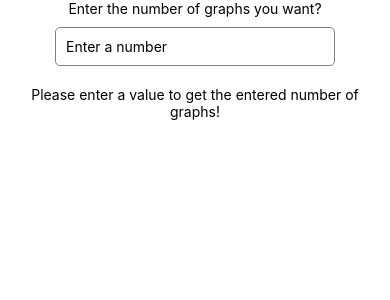
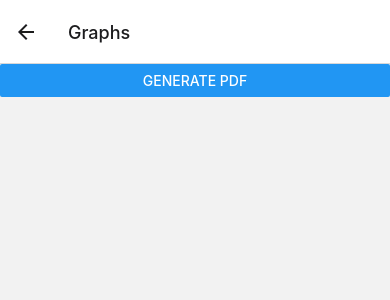
Before and after one commit to PiyushPamnani/mobile-charts, a React Native app: screen /Graphs in a window 390 px wide. Shown: the top 300 px of the page. Built offline with nearby package versions, Linux system fonts and the light colour scheme.

Commit message:
Navigation without Navbar

```diff
--- a/App.js
+++ b/App.js
@@ -1,75 +1,20 @@
-import React, {useEffect, useRef, useState} from 'react';
-import {ScrollView, Button, View, Image, Text, TextInput} from 'react-native';
+import {NavigationContainer} from '@react-navigation/native';
+import {createNativeStackNavigator} from '@react-navigation/native-stack';
+import Home from './Home/Home';
+import ReactNativeGraphs from './ReactNativeGraphs/ReactNativeGraphs';
 import Navbar from './Navbar/Navbar';
-import ReactNativeGraphs from './ReactNativeGraphs/ReactNativeGraphs';
+
+const Stack = createNativeStackNavigator();
 
 const App = () => {
-  const [navbarVisible, setNavbarVisible] = useState(true);
-  const [lastScrollOffset, setLastScrollOffset] = useState(0);
-  const [chartNumber, setChartNumber] = useState();
-  const [showChart, setShowChart] = useState(false);
-  const [graphsArr, setGraphsArr] = useState([]);
-
-  const handleScroll = event => {
-    const currentScrollOffset = event.nativeEvent.contentOffset.y;
-    const scrollUp = currentScrollOffset < lastScrollOffset;
-
-    if (scrollUp) {
-      setNavbarVisible(true);
-    } else {
-      setNavbarVisible(false);
-    }
-
-    setLastScrollOffset(currentScrollOffset);
-  };
-
-  const handleCharts = () => {
-    if (chartNumber > 0) {
-      const newGraphsArr = [];
-      for (let i = 0; i < parseInt(chartNumber, 10); i++) {
-        newGraphsArr.push(i);
-      }
-      setShowChart(true);
-      setGraphsArr(newGraphsArr);
-    } else {
-      setShowChart(false);
-    }
-  };
-
   return (
-    <View>
-      <ScrollView onScroll={handleScroll} style={{paddingHorizontal: 20}}>
-        {showChart === false && (
-          <View style={{alignItems: 'center', marginBottom: 20}}>
-            <Text style={{marginBottom: 10}}>
-              Enter the number of graphs you want?
-            </Text>
-            <TextInput
-              style={{
-                borderWidth: 1,
-                borderColor: 'gray',
-                borderRadius: 5,
-                padding: 10,
-                width: '80%',
-              }}
-              placeholder="Enter a number"
-              onChangeText={text => setChartNumber(text)}
-              onSubmitEditing={handleCharts}
-              keyboardType="number-pad"
-            />
-          </View>
-        )}
-        {showChart ? (
-          <ReactNativeGraphs graphsArr={graphsArr} />
-        ) : (
-          <Text style={{textAlign: 'center'}}>
-            Please enter a value to get the entered number of graphs!
-          </Text>
-        )}
-      </ScrollView>
-
-      <Navbar navbarVisible={navbarVisible} showChart={showChart} />
-    </View>
+    <NavigationContainer>
+      <Stack.Navigator>
+        <Stack.Screen name="Home" component={Home} />
+        <Stack.Screen name="Navbar" component={Navbar} />
+        <Stack.Screen name="Graphs" component={ReactNativeGraphs} />
+      </Stack.Navigator>
+    </NavigationContainer>
   );
 };
 
--- /dev/null
+++ b/Home/Home.jsx
@@ -0,0 +1,42 @@
+import React, {useState} from 'react';
+import {ScrollView, View, Text, TextInput} from 'react-native';
+
+const Home = ({navigation}) => {
+  const [chartNumber, setChartNumber] = useState();
+
+  const handleCharts = () => {
+    if (chartNumber > 0) {
+      navigation.navigate('Graphs', {chartNumber});
+    }
+  };
+
+  return (
+    <View>
+      <ScrollView style={{paddingHorizontal: 20}}>
+        <View style={{alignItems: 'center', marginBottom: 20}}>
+          <Text style={{marginBottom: 10}}>
+            Enter the number of graphs you want?
+          </Text>
+          <TextInput
+            style={{
+              borderWidth: 1,
+              borderColor: 'gray',
+              borderRadius: 5,
+              padding: 10,
+              width: '80%',
+            }}
+            placeholder="Enter a number"
+            onChangeText={text => setChartNumber(text)}
+            onSubmitEditing={handleCharts}
+            keyboardType="number-pad"
+          />
+        </View>
+        <Text style={{textAlign: 'center'}}>
+          Please enter a value to get the entered number of graphs!
+        </Text>
+      </ScrollView>
+    </View>
+  );
+};
+
+export default Home;
--- a/ReactNativeGraphs/ReactNativeGraphs.jsx
+++ b/ReactNativeGraphs/ReactNativeGraphs.jsx
@@ -3,6 +3,7 @@ import {ScrollView, Button, View, Image, Text} from 'react-native';
 import {BarChart, LineChart, PieChart} from 'react-native-gifted-charts';
 import RNHTMLtoPDF from 'react-native-html-to-pdf';
 import {captureRef} from 'react-native-view-shot';
+import Navbar from '../Navbar/Navbar';
 
 const sampleData = [1, 2, 3, 4, 5];
 
@@ -12,21 +13,60 @@ const generateData = () => {
   }));
 };
 
-const ReactNativeGraphs = ({graphsArr}) => {
-  const [chartData, setChartData] = useState(
-    Array.from(Array(graphsArr.length), () => generateData()),
-  );
-  const chartRefs = useRef(Array.from(Array(graphsArr.length), () => useRef()));
+const chartTypes = ['line', 'pie', 'bar', 'lineArea'];
 
-  const chartTypes = ['line', 'pie', 'bar', 'lineArea'];
+const ReactNativeGraphs = ({navigation, route}) => {
+  const [navbarVisible, setNavbarVisible] = useState(true);
+  const [lastScrollOffset, setLastScrollOffset] = useState(0);
+  const [graphsArr, setGraphsArr] = useState([]);
+  const [chartData, setChartData] = useState([]);
+  const [chartImages, setChartImages] = useState([]);
+
+  const chartRefs = useRef(Array.from({length: 10}, () => null));
+
+  const number = route?.params?.chartNumber;
+
+  useEffect(() => {
+    const newGraphsArr = [];
+    for (let i = 0; i < parseInt(number, 10); i++) {
+      newGraphsArr.push(i);
+    }
+    setGraphsArr(newGraphsArr);
+  }, [number]);
 
   useEffect(() => {
     const data = [];
     for (let i = 0; i < graphsArr.length; i++) {
-      data.push(generateData());
+      data.push({
+        type: chartTypes[i % chartTypes.length],
+        data: generateData(),
+      });
     }
     setChartData(data);
   }, [graphsArr]);
+
+  const handleScroll = event => {
+    const currentScrollOffset = event.nativeEvent.contentOffset.y;
+    const scrollUp = currentScrollOffset < lastScrollOffset;
+
+    if (scrollUp) {
+      setNavbarVisible(true);
+    } else {
+      setNavbarVisible(false);
+    }
+
+    setLastScrollOffset(currentScrollOffset);
+  };
+
+  const captureChartImage = async index => {
+    if (chartRefs.current[index]) {
+      const chartContainerRef = await captureRef(chartRefs.current[index], {
+        format: 'png',
+        quality: 0.8,
+      });
+      setChartImages(prevImages => [...prevImages, chartContainerRef]);
+    }
+  };
 
   const generatePdf = async () => {
     const pdfPages = [];
@@ -86,16 +126,13 @@ const ReactNativeGraphs = ({graphsArr}) => {
 
       for (let j = 0; j < pageCharts.length; j++) {
         const chartIndex = pageCharts[j];
-        const chartRef = chartRefs.current[chartIndex];
-        if (chartRef.current) {
-          const chartContainerRef = await captureRef(chartRef.current, {
-            format: 'png',
-            quality: 0.8,
-          });
-          pageHtml += `<div class="chart-container">
-          <p>Chart ${chartIndex + 1}</p>
-          <Image src="${chartContainerRef}" class="chart-img" />
-          </div>`;
+        if (chartImages[chartIndex]) {
+          pageHtml += `
+              <div class="chart-container">
+                <p>Chart ${chartIndex + 1}</p>
+                <img src="${chartImages[chartIndex]}" class="chart-img" />
+              </div>
+            `;
         }
       }
 
@@ -121,26 +158,31 @@ const ReactNativeGraphs = ({graphsArr}) => {
 
   return (
     <View style={{flex: 1, position: 'relative'}}>
-      <ScrollView>
+      <ScrollView onScroll={handleScroll}>
         {graphsArr.map((n, index) => (
-          <View key={n} collapsable={false} ref={chartRefs.current[index]}>
+          <View
+            key={n}
+            collapsable={false}
+            ref={ref => (chartRefs.current[index] = ref)}
+            onLayout={() => captureChartImage(index)}>
             <Text>Chart {n + 1}</Text>
-            {chartTypes[index % chartTypes.length] === 'line' && (
-              <LineChart data={chartData[index]} />
+            {chartData[index]?.type === 'line' && (
+              <LineChart data={chartData[index]?.data} />
             )}
-            {chartTypes[index % chartTypes.length] === 'pie' && (
-              <PieChart data={chartData[index]} />
+            {chartData[index]?.type === 'pie' && (
+              <PieChart data={chartData[index]?.data} />
             )}
-            {chartTypes[index % chartTypes.length] === 'bar' && (
-              <BarChart data={chartData[index]} />
+            {chartData[index]?.type === 'bar' && (
+              <BarChart data={chartData[index]?.data} />
             )}
-            {chartTypes[index % chartTypes.length] === 'lineArea' && (
-              <LineChart data={chartData[index]} areaChart />
+            {chartData[index]?.type === 'lineArea' && (
+              <LineChart data={chartData[index]?.data} areaChart />
             )}
           </View>
         ))}
         <Button title="Generate PDF" onPress={generatePdf} />
       </ScrollView>
+      <Navbar navbarVisible={navbarVisible} />
     </View>
   );
 };
--- a/package.json
+++ b/package.json
@@ -15,6 +15,8 @@
     "@fortawesome/free-regular-svg-icons": "^6.5.2",
     "@fortawesome/free-solid-svg-icons": "^6.5.2",
     "@fortawesome/react-native-fontawesome": "^0.3.0",
+    "@react-navigation/native": "^6.1.17",
+    "@react-navigation/native-stack": "^6.9.26",
     "axios": "^1.6.8",
     "react": "18.2.0",
     "react-native": "0.73.6",
@@ -22,6 +24,8 @@
     "react-native-html-to-pdf": "^0.12.0",
     "react-native-linear-gradient": "^2.8.3",
     "react-native-push-notification": "^8.1.1",
+    "react-native-safe-area-context": "^4.10.1",
+    "react-native-screens": "^3.31.1",
     "react-native-svg": "^15.2.0",
     "react-native-view-shot": "^3.8.0"
   },
```
Also changed, not shown: 1 other file (tests, documents, lock files or other folders).
